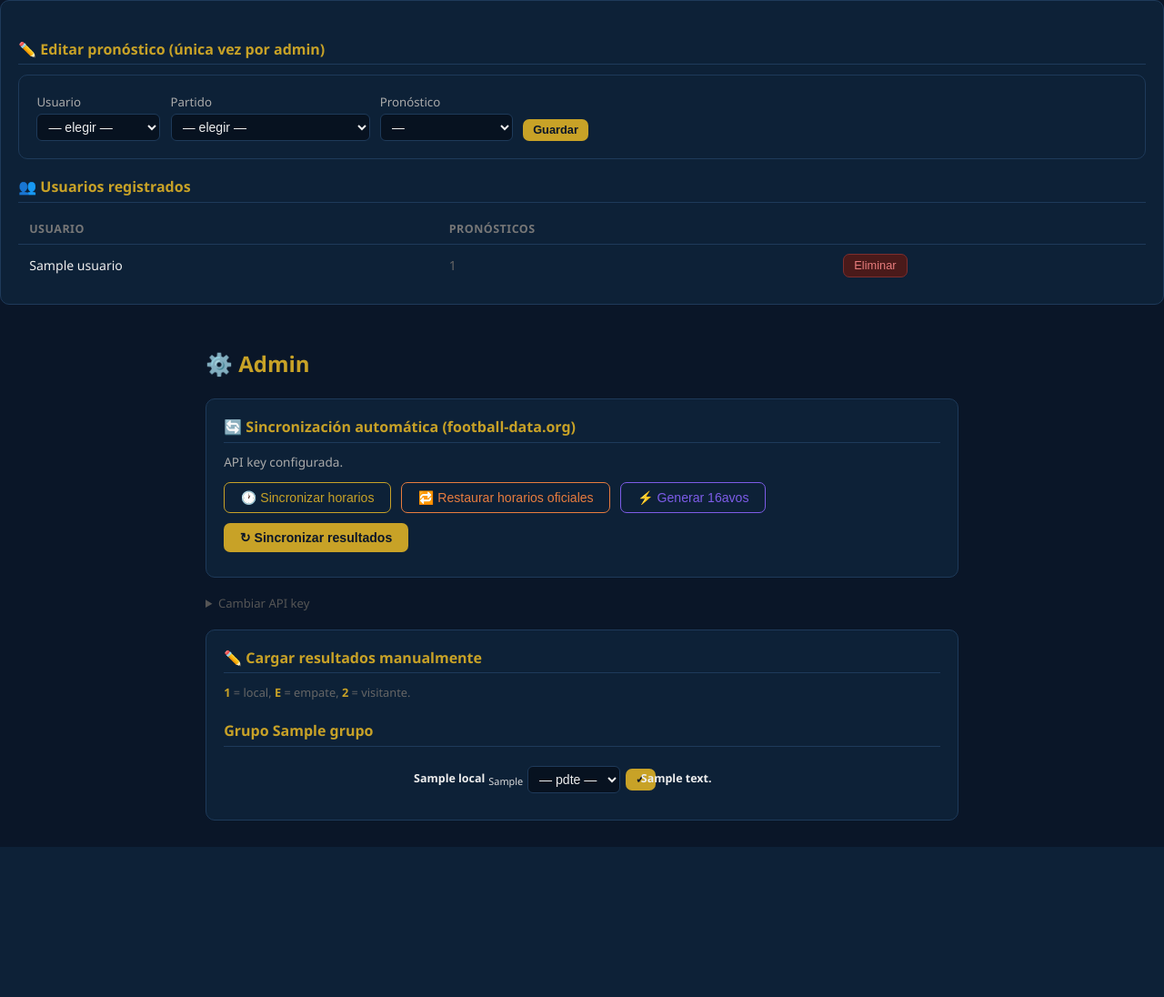
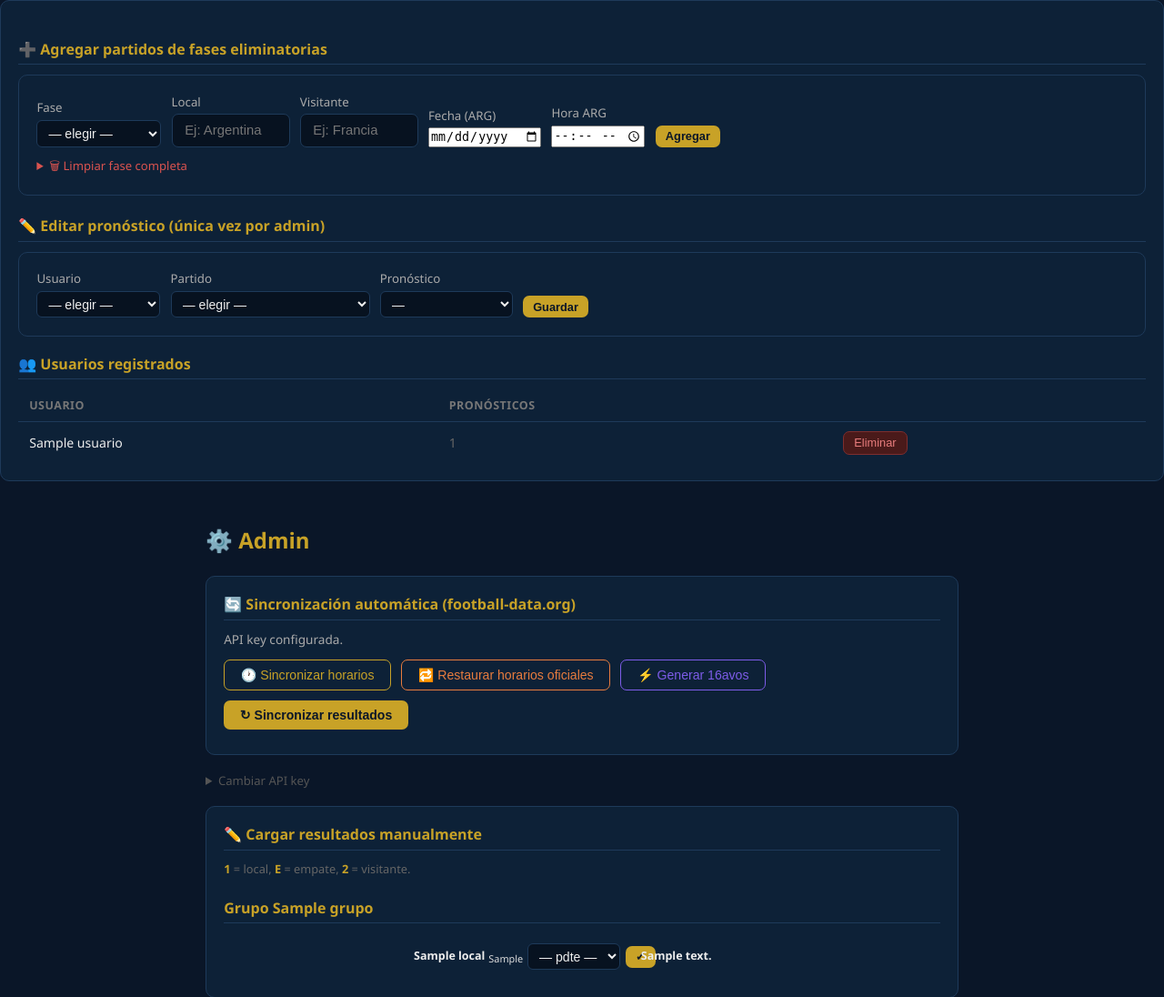
Before and after one commit to guillermoschamis/mundial2026, a Flask app: template templates/admin.html in a window 1280 px wide. Shown: the top 1096 px of the page at 91% size. Before the commit the page ends 931 px from the top, so only its background shows below. Run offline with Flask 3, Linux system fonts and the light colour scheme; the template is opened without the code that fills it: most values are stand-ins (such as "Sample title", 1, 10 or a date in 2020); parts of the project's set-up code (start-up, migrations or seed data) failed here and were passed over; some libraries are stand-ins or nearby versions.

```diff
--- a/app.py
+++ b/app.py
@@ -550,6 +550,44 @@ def generar_16avos():
     executemany(f"INSERT INTO partidos (grupo,local,visitante,hora_inicio) VALUES ({ph},{ph},{ph},{ph})", cruces)
     return jsonify({"ok":True,"partidos":len(cruces)})
 
+
+@app.route("/admin/agregar-partido-fase", methods=["POST"])
+def agregar_partido_fase():
+    if not session.get("es_admin"): return redirect(url_for("index"))
+    fase    = request.form.get("fase","")
+    local   = request.form.get("local","").strip()
+    visit   = request.form.get("visitante","").strip()
+    fecha   = request.form.get("fecha","")   # YYYY-MM-DD
+    hora    = request.form.get("hora","")    # HH:MM (Argentina)
+    if not all([fase, local, visit, fecha, hora]):
+        flash("Completá todos los campos.")
+        return redirect(url_for("admin"))
+    # Convertir ARG (UTC-3) a UTC
+    try:
+        from datetime import datetime, timezone, timedelta
+        arg_dt = datetime.strptime(f"{fecha}T{hora}", "%Y-%m-%dT%H:%M")
+        utc_dt = arg_dt + timedelta(hours=3)
+        hora_utc = utc_dt.strftime("%Y-%m-%dT%H:%M:%S+00:00")
+    except:
+        flash("Fecha u hora inválida.")
+        return redirect(url_for("admin"))
+    query(f"INSERT INTO partidos (grupo,local,visitante,hora_inicio) VALUES ({PH},{PH},{PH},{PH})",
+          (fase, local, visit, hora_utc), commit=True)
+    flash(f"Partido agregado: {local} vs {visit}.")
+    return redirect(url_for("admin"))
+
+@app.route("/admin/limpiar-fase", methods=["POST"])
+def limpiar_fase():
+    if not session.get("es_admin"): return redirect(url_for("index"))
+    fase = request.form.get("fase","")
+    fases_permitidas = ["Cuartos","Semis","3° Puesto","Final"]
+    if fase not in fases_permitidas:
+        flash("Fase no válida.")
+        return redirect(url_for("admin"))
+    query(f"DELETE FROM partidos WHERE grupo={PH}", (fase,), commit=True)
+    flash(f"Partidos de '{fase}' eliminados.")
+    return redirect(url_for("admin"))
+
 # ─── PWA ──────────────────────────────────────────────────────────────────────
 
 @app.route("/admin/eliminar-usuario", methods=["POST"])
--- a/templates/admin.html
+++ b/templates/admin.html
@@ -1,5 +1,38 @@
 <div class="card" style="margin-bottom:1.2rem">
-  <h2>✏️ Editar pronóstico (única vez por admin)</h2>
+  <h2>➕ Agregar partidos de fases eliminatorias</h2>
+<div class="card" style="margin-bottom:1.2rem">
+  <form method="POST" action="/admin/agregar-partido-fase">
+    <div style="display:flex;flex-wrap:wrap;gap:.7rem;align-items:flex-end;margin-bottom:.7rem">
+      <div><label>Fase</label>
+        <select name="fase" required>
+          <option value="">— elegir —</option>
+          <option value="Cuartos">Cuartos de final</option>
+          <option value="Semis">Semifinales</option>
+          <option value="3° Puesto">Tercer puesto</option>
+          <option value="Final">Final</option>
+        </select></div>
+      <div><label>Local</label><input type="text" name="local" placeholder="Ej: Argentina" style="width:130px" required></div>
+      <div><label>Visitante</label><input type="text" name="visitante" placeholder="Ej: Francia" style="width:130px" required></div>
+      <div><label>Fecha (ARG)</label><input type="date" name="fecha" required></div>
+      <div><label>Hora ARG</label><input type="time" name="hora" required></div>
+      <button type="submit" class="btn btn-primary btn-sm">Agregar</button>
+    </div>
+  </form>
+  <details style="margin-top:.5rem">
+    <summary style="cursor:pointer;color:#d9534f;font-size:.82rem">🗑 Limpiar fase completa</summary>
+    <form method="POST" action="/admin/limpiar-fase" style="margin-top:.5rem;display:flex;gap:.5rem;align-items:center" onsubmit="return confirm('¿Eliminar todos los partidos de esa fase?')">
+      <select name="fase">
+        <option value="Cuartos">Cuartos de final</option>
+        <option value="Semis">Semifinales</option>
+        <option value="3° Puesto">Tercer puesto</option>
+        <option value="Final">Final</option>
+      </select>
+      <button type="submit" class="btn btn-sm" style="background:#d9534f;color:#fff">Eliminar</button>
+    </form>
+  </details>
+</div>
+
+<h2>✏️ Editar pronóstico (única vez por admin)</h2>
 <div class="card" style="margin-bottom:1.2rem">
   <form method="POST" action="/admin/editar-pronostico" onsubmit="return confirm('¿Seguro? Esta edición solo se puede hacer una vez por pronóstico.')">
     <div style="display:flex;flex-wrap:wrap;gap:.7rem;align-items:flex-end">
```
